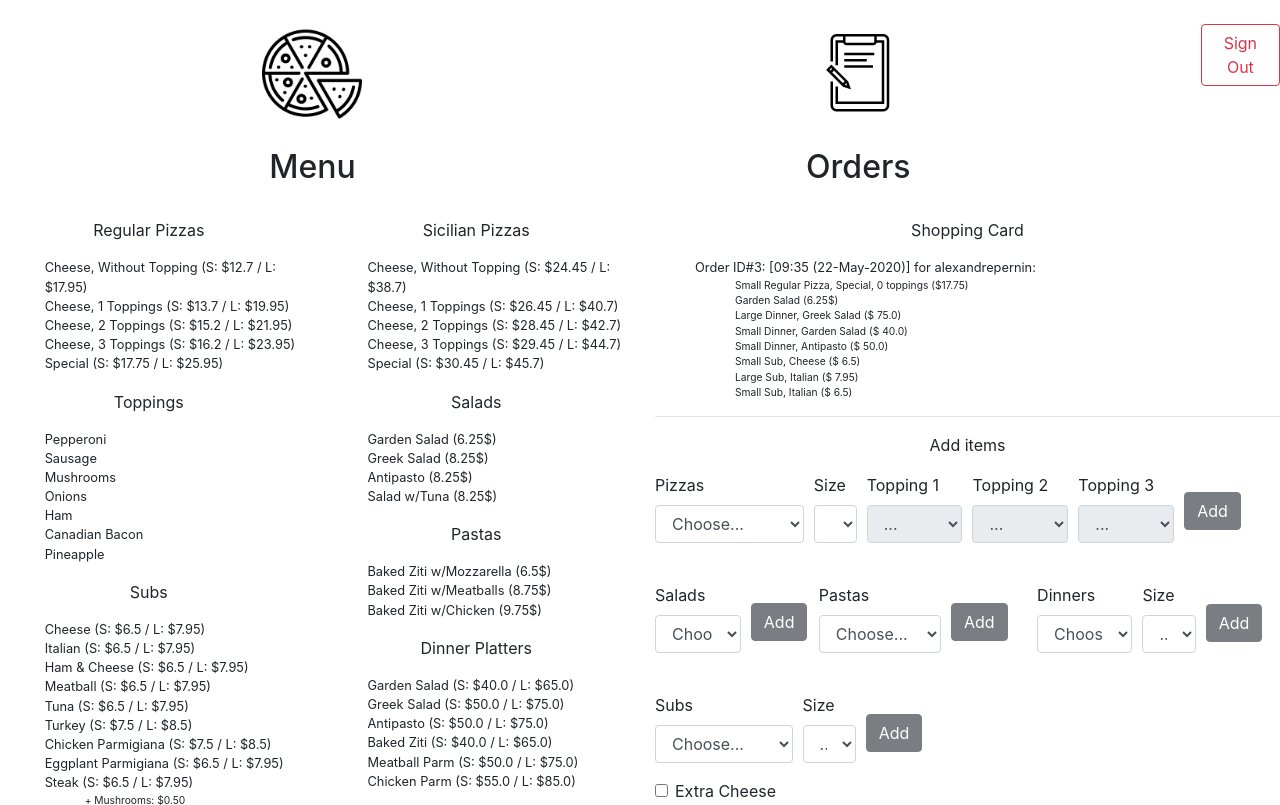
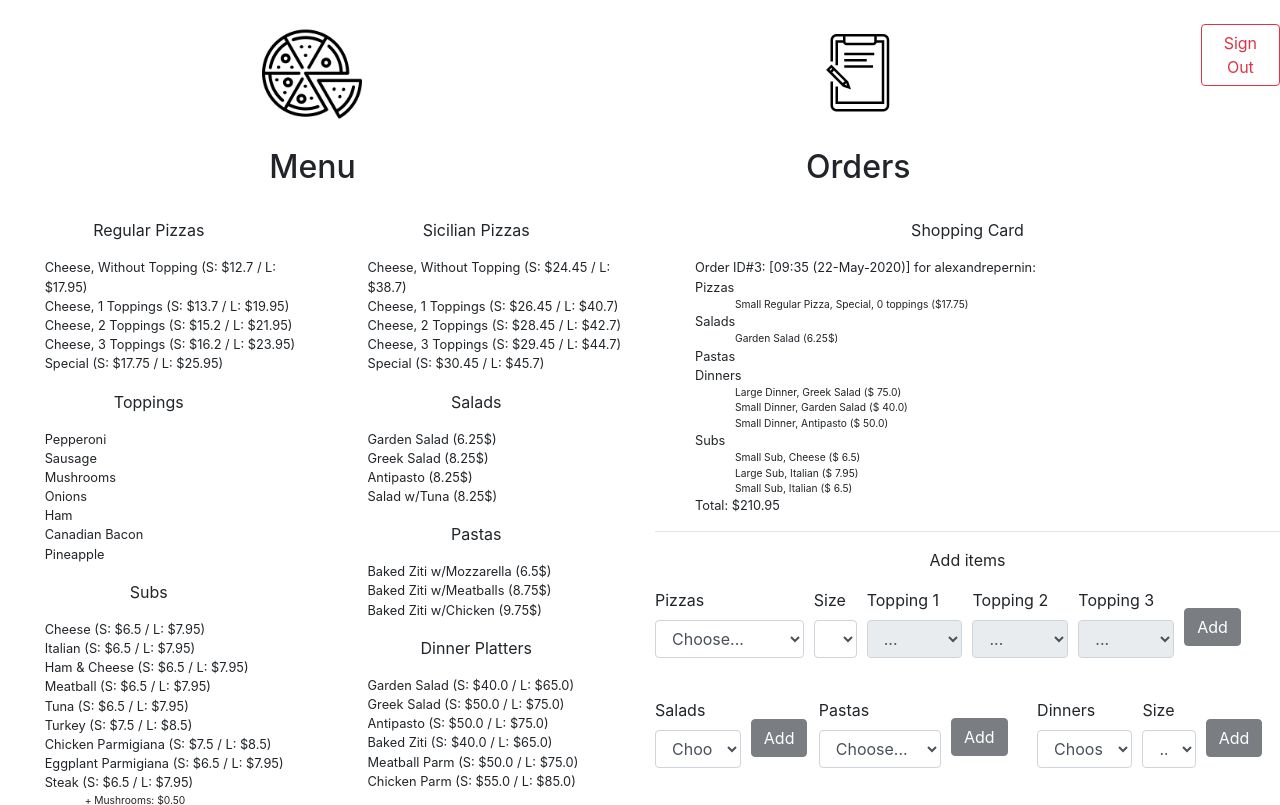
Before and after one commit to alexandrepernin/EDX_project3, a Django app: page / in a window 1280 px wide. Shown: the top 805 px of the page. Run offline with Django 3.2, Linux system fonts and the light colour scheme; a user stored in the database is signed in; data comes from the database, SQL or seed files in the repository; both versions use the stored data as it was after the commit; data that the repository does not hold is empty; some libraries are stand-ins or nearby versions.

Commit message:
Add logic for order total price computation

```diff
--- a/orders/models.py
+++ b/orders/models.py
@@ -94,6 +94,27 @@ class Order(models.Model):
     subs = models.ManyToManyField(Sub, blank=True, related_name="orders")
     created = models.DateTimeField(auto_now_add=True)
     validated = models.BooleanField(default=False)
+    total = models.FloatField(default=0)
+
+    def compute_total(self):
+        self.total=0
+        for pizza in self.pizzas.all():
+            self.total+=pizza.price_small if pizza.size=='S' else pizza.price_large
+        for salad in self.salads.all():
+            self.total+=salad.price
+        for pasta in self.pastas.all():
+            self.total+=pasta.price
+        for dinner in self.dinners.all():
+            self.total+=dinner.price_small if dinner.size=='S' else dinner.price_large
+        for sub in self.subs.all():
+            price=sub.price_small if sub.size=='S' else sub.price_large
+            if sub.extra_cheese:
+                price+=0.50
+            for extra in sub.extras.all():
+                price+=0.50
+            self.total+=price
+        self.save()
+        return False
 
     def __str__(self):
         date=self.created.strftime("%H:%M (%d-%b-%Y)")
--- a/orders/templates/orders/index.html
+++ b/orders/templates/orders/index.html
@@ -110,31 +110,37 @@ Menu
 <ul>
   {% for order in Orders %}
   <li> {{order}}: </li>
+  <li> Pizzas </li>
   <ul>
     {% for pizza in order.pizzas.all %}
     <li> {{pizza}} </li>
     {% endfor %}
   </ul>
+  <li> Salads </li>
   <ul>
     {% for salad in order.salads.all %}
     <li> {{salad}} </li>
     {% endfor %}
   </ul>
+  <li> Pastas </li>
   <ul>
     {% for pasta in order.pastas.all %}
     <li> {{pasta}} </li>
     {% endfor %}
   </ul>
+  <li> Dinners </li>
   <ul>
     {% for dinner in order.dinners.all %}
     <li> {{dinner}} </li>
     {% endfor %}
   </ul>
+  <li> Subs </li>
   <ul>
     {% for sub in order.subs.all %}
     <li> {{sub}} </li>
     {% endfor %}
   </ul>
+  <li> Total: ${{order.total}} </li>
   {% endfor %}
 </ul>
 <!------------------------------------------------------------------------------->
--- a/orders/views.py
+++ b/orders/views.py
@@ -73,9 +73,15 @@ def order_salad(request):
     salad_menu = Salad.objects.filter(name=data, menu=True)[0]
     salad = Salad(menu=False, price=salad_menu.price, name=salad_menu.name)
     salad.save()
-    order = Order.objects.filter(validated=False, user=request.user)[0]
+    order = Order.objects.filter(validated=False, user=request.user)
+    if order:
+        order=order[0]
+    else:
+        order=Order(validated=False, user=request.user)
+        order.save()
     order.salads.add(salad)
     order.save()
+    order.compute_total()
     return JsonResponse({"success": True})
 
 @csrf_exempt
@@ -86,9 +92,15 @@ def order_pasta(request):
     pasta_menu = Pasta.objects.filter(name=data, menu=True)[0]
     pasta = Pasta(menu=False, price=pasta_menu.price, name=pasta_menu.name)
     pasta.save()
-    order = Order.objects.filter(validated=False, user=request.user)[0]
+    order = Order.objects.filter(validated=False, user=request.user)
+    if order:
+        order=order[0]
+    else:
+        order=Order(validated=False, user=request.user)
+        order.save()
     order.pastas.add(pasta)
     order.save()
+    order.compute_total()
     return JsonResponse({"success": True})
 
 @csrf_exempt
@@ -100,9 +112,15 @@ def order_dinner(request):
     dinner_menu = Dinner.objects.filter(name=dinner_name, menu=True)[0]
     dinner_to_add = Dinner(menu=False, name=dinner_name, size=dinner_size, price_small=dinner_menu.price_small, price_large=dinner_menu.price_large)
     dinner_to_add.save()
-    order = Order.objects.filter(validated=False, user=request.user)[0]
+    order = Order.objects.filter(validated=False, user=request.user)
+    if order:
+        order=order[0]
+    else:
+        order=Order(validated=False, user=request.user)
+        order.save()
     order.dinners.add(dinner_to_add)
     order.save()
+    order.compute_total()
     return JsonResponse({"success": True})
 
 @csrf_exempt
@@ -114,7 +132,12 @@ def order_sub(request):
         extras[extra] = request.POST[extra]=='true'
     username=request.user.username
     logger.error("Processing code for order_sub: {} of size {} for user {}".format(sub_name, sub_size, username))
-    order = Order.objects.filter(validated=False, user=request.user)[0]
+    order = Order.objects.filter(validated=False, user=request.user)
+    if order:
+        order=order[0]
+    else:
+        order=Order(validated=False, user=request.user)
+        order.save()
     sub_menu = Sub.objects.filter(menu=True, name=sub_name)[0]
     sub_to_add = Sub(menu=False, name=sub_name, size=sub_size, price_small=sub_menu.price_small,
                     price_large=sub_menu.price_large, extra_cheese=extras["Cheese"])
@@ -125,6 +148,7 @@ def order_sub(request):
     sub_to_add.save()
     order.subs.add(sub_to_add)
     order.save()
+    order.compute_total()
     logger.error("Adding to order the sub"+str(sub_to_add))
     return JsonResponse({"success": True})
 
@@ -169,7 +193,13 @@ def order_pizza(request):
     pizza_to_add.save()
     #Adding pizza to order
     logger.error("Adding to order the pizza"+str(pizza_to_add))
-    current_order = Order.objects.filter(user=request.user, validated=False)[0]
-    current_order.pizzas.add(pizza_to_add)
-    current_order.save()
+    order = Order.objects.filter(user=request.user, validated=False)
+    if order:
+        order=order[0]
+    else:
+        order=Order(validated=False, user=request.user)
+        order.save()
+    order.pizzas.add(pizza_to_add)
+    order.save()
+    order.compute_total()
     return JsonResponse({"success": True})
```
Also changed, not shown: db.sqlite3.
